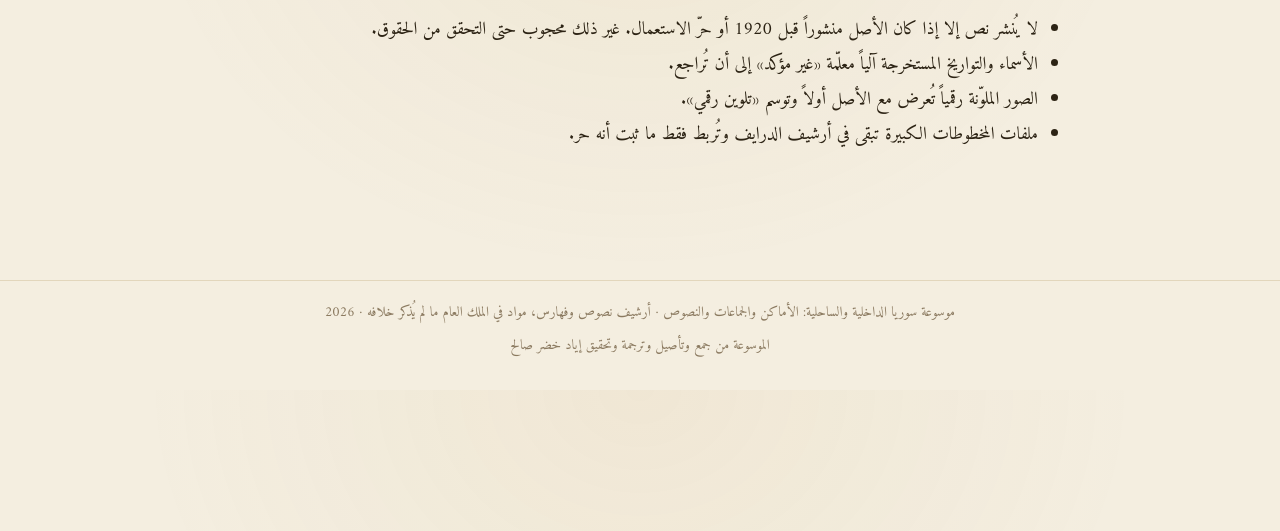
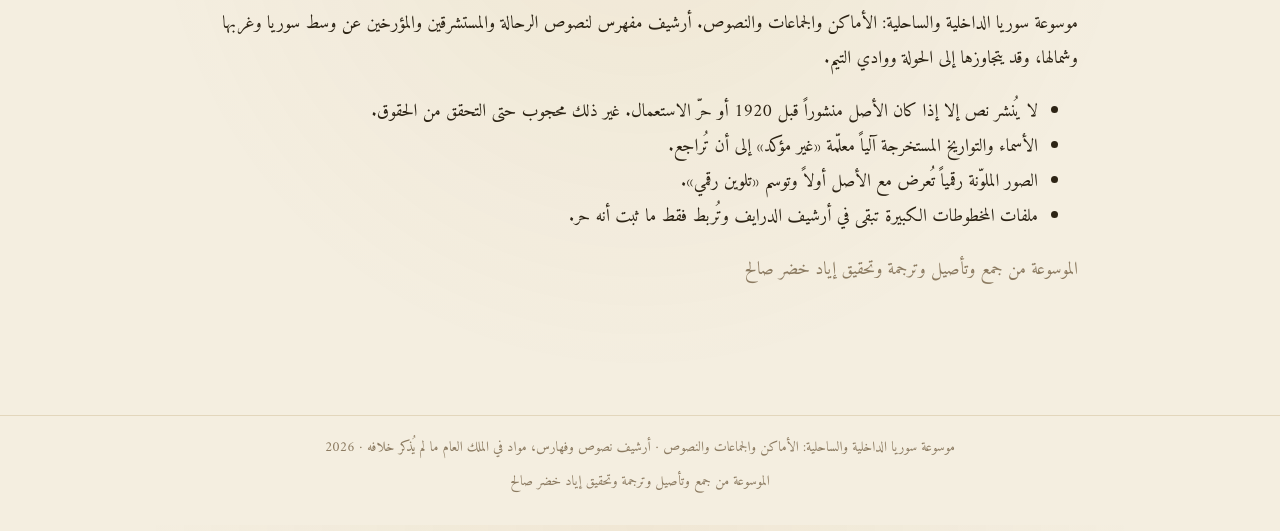
Before and after one commit to nusayri-encyclopedia/nusayri-encyclopedia.github.io, an Astro site: page /about in a window 1280 px wide. Shown: the part 139-670 px from the top of the page. Built offline with nearby package versions, Linux system fonts and the light colour scheme; Astro itself is replaced by a stand-in of ours; a web font is replaced by a local one.

Commit message:
Enhance about page with project details
Added a description of the project and publication rules.

```diff
--- a/src/pages/about.astro
+++ b/src/pages/about.astro
@@ -1,8 +1,11 @@
 ---
 import L from '../layouts/L.astro';
 ---
-<L title="عن المشروع"><h1>عن المشروع وقواعد النشر</h1><ul>
+<L title="عن المشروع"><h1>عن المشروع وقواعد النشر</h1>
+<p>موسوعة سوريا الداخلية والساحلية: الأماكن والجماعات والنصوص. أرشيف مفهرس لنصوص الرحالة والمستشرقين والمؤرخين عن وسط سوريا وغربها وشمالها، وقد يتجاوزها إلى الحولة ووادي التيم.</p>
+<ul>
 <li>لا يُنشر نص إلا إذا كان الأصل منشوراً قبل 1920 أو حرّ الاستعمال. غير ذلك محجوب حتى التحقق من الحقوق.</li>
 <li>الأسماء والتواريخ المستخرجة آلياً معلّمة «غير مؤكد» إلى أن تُراجع.</li>
 <li>الصور الملوّنة رقمياً تُعرض مع الأصل أولاً وتوسم «تلوين رقمي».</li>
-<li>ملفات المخطوطات الكبيرة تبقى في أرشيف الدرايف وتُربط فقط ما ثبت أنه حر.</li></ul></L>
+<li>ملفات المخطوطات الكبيرة تبقى في أرشيف الدرايف وتُربط فقط ما ثبت أنه حر.</li></ul>
+<p style="color:var(--mut)">الموسوعة من جمع وتأصيل وترجمة وتحقيق إياد خضر صالح</p></L>
```
